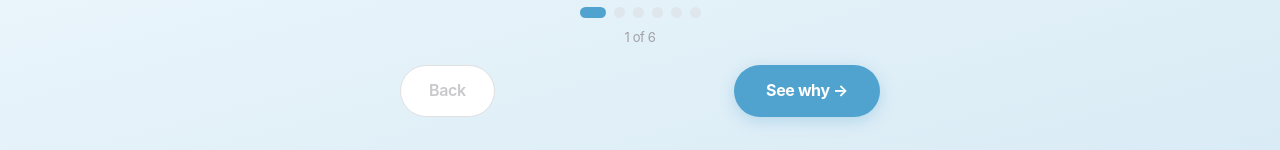
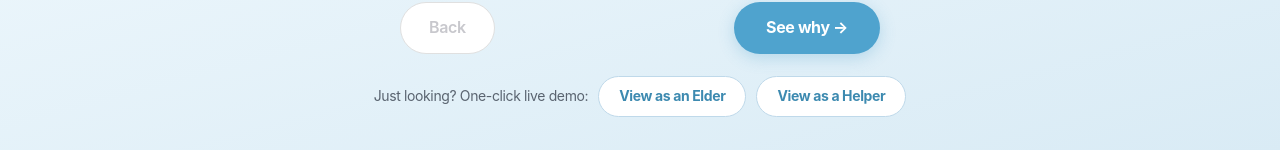
Before and after one commit to Harsha-anbu-g/Towin, a React (Vite) app in the folder frontend/: page / in a window 1280 px wide. Shown: the part 688-838 px from the top of the page. Built offline with nearby package versions, Linux system fonts and the light colour scheme; no server answers.

Commit message:
feat: one-click demo entry on the landing page
A visitor (e.g. a recruiter) can enter the Elder or Helper demo from
any landing slide without finding the login page or typing
credentials. Also adds OVERNIGHT_REPORT.md with the app map.

```diff
--- a/frontend/src/pages/Landing.jsx
+++ b/frontend/src/pages/Landing.jsx
@@ -1,6 +1,8 @@
 import { useState } from 'react';
 import { useNavigate, Link } from 'react-router-dom';
 import { SLIDES } from '../data/landingContent';
+import { useAuth } from '../context/AuthContext';
+import api from '../api/axios';
 
 const SFD = `-apple-system, 'SF Pro Display', system-ui, sans-serif`;
 const SF = `-apple-system, 'SF Pro Text', system-ui, sans-serif`;
@@ -33,10 +35,31 @@ function ProgressDots({ count, current, onJump }) {
 
 export default function Landing() {
   const navigate = useNavigate();
+  const { login } = useAuth();
   const [index, setIndex] = useState(0);
+  const [demoLoading, setDemoLoading] = useState('');
   const total = SLIDES.length;
   const slide = SLIDES[index];
   const isLast = index === total - 1;
+
+  const DEMO = {
+    ELDER:  { email: 'elder@gmail.com',  password: '12345678' },
+    HELPER: { email: 'helper@gmail.com', password: '123456789' },
+  };
+
+  async function enterDemo(role) {
+    setDemoLoading(role);
+    try {
+      const { data } = await api.post('/auth/login', DEMO[role]);
+      login(data.token);
+      navigate(
+        (data.role === 'ELDER' || data.role === 'BOTH') ? '/streaks' : '/dashboard',
+        { replace: true }
+      );
+    } catch {
+      setDemoLoading('');
+    }
+  }
 
   return (
     <div style={{
@@ -151,6 +174,38 @@ export default function Landing() {
             </button>
           </div>
         )}
+
+        {/* One-click demo — always visible so a visitor never has to sign up */}
+        <div style={{
+          display: 'flex', alignItems: 'center', justifyContent: 'center',
+          flexWrap: 'wrap', gap: '10px', marginTop: '22px',
+        }}>
+          <span style={{ fontFamily: SF, fontSize: '14px', color: '#5a6470' }}>
+            Just looking? One-click live demo:
+          </span>
+          {[
+            { role: 'ELDER', label: 'View as an Elder' },
+            { role: 'HELPER', label: 'View as a Helper' },
+          ].map(({ role, label }) => (
+            <button
+              key={role}
+              onClick={() => enterDemo(role)}
+              disabled={!!demoLoading}
+              style={{
+                padding: '9px 20px', fontFamily: SF, fontSize: '14px', fontWeight: 700,
+                borderRadius: '9999px', cursor: demoLoading ? 'default' : 'pointer',
+                background: '#fff', color: '#3D8AB0',
+                border: `1.5px solid ${BORDER}`,
+                opacity: demoLoading && demoLoading !== role ? 0.5 : 1,
+                transition: 'border-color 0.15s',
+              }}
+              onMouseEnter={e => { if (!demoLoading) e.currentTarget.style.borderColor = SKY; }}
+              onMouseLeave={e => { e.currentTarget.style.borderColor = BORDER; }}
+            >
+              {demoLoading === role ? 'Opening…' : label}
+            </button>
+          ))}
+        </div>
       </footer>
     </div>
   );
```
Also changed, not shown: 1 other file (tests, documents, lock files or other folders).
